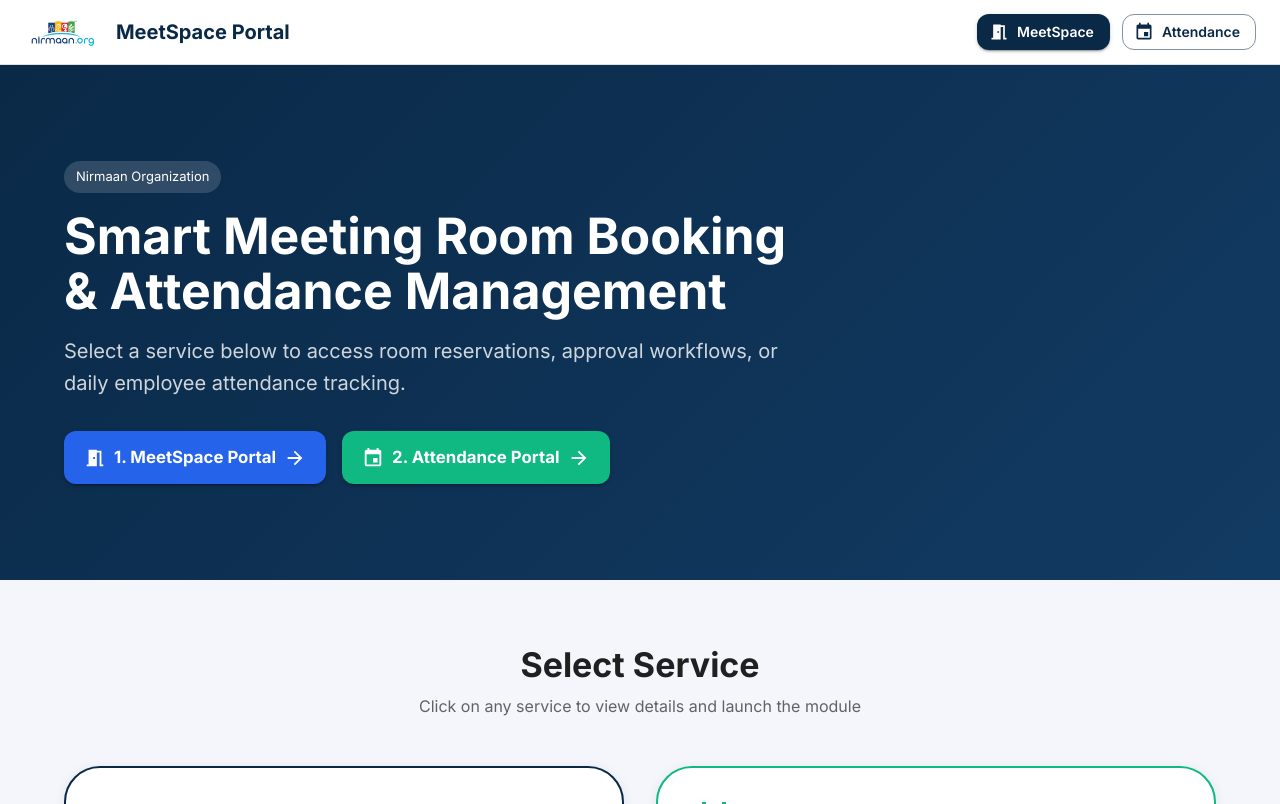
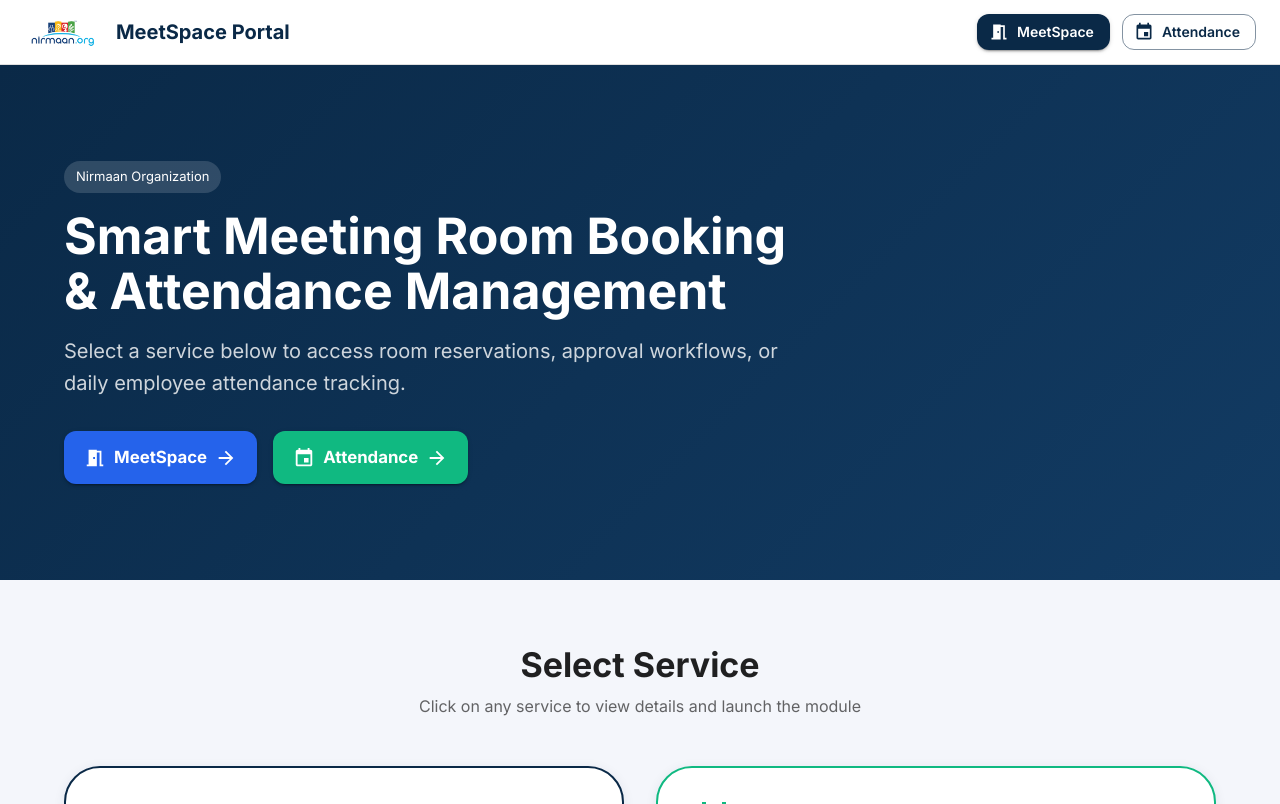
Before and after one commit to kotir-ui/MeetSpace.Nirmaan, a React (Vite) app in the folder frontend/: page / in a window 1280 px wide. Shown: the top 804 px of the page. Built offline with nearby package versions, Linux system fonts and the light colour scheme.

Commit message:
Remove number prefix and Portal label from hero service buttons

```diff
--- a/frontend/src/pages/Landing.jsx
+++ b/frontend/src/pages/Landing.jsx
@@ -101,7 +101,7 @@
                   onClick={openMeetSpace}
                   sx={{ py: 1.5, px: 3, fontWeight: 700, fontSize: '1.05rem' }}
                 >
-                  1. MeetSpace Portal
+                  MeetSpace
                 </Button>
                 <Button
                   size="large"
@@ -119,7 +119,7 @@
                   endIcon={<ArrowForwardIcon />}
                   onClick={openAttendance}
                 >
-                  2. Attendance Portal
+                  Attendance
                 </Button>
               </Stack>
             </Grid>
```
